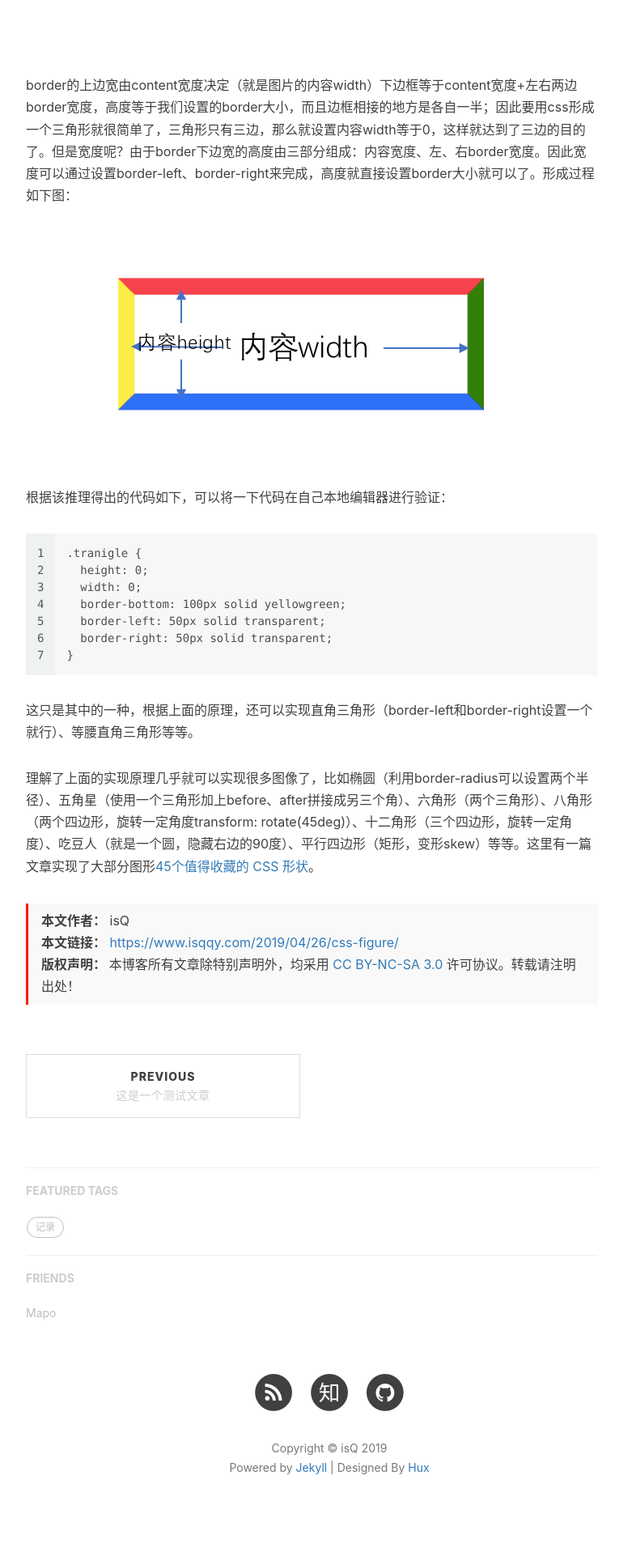
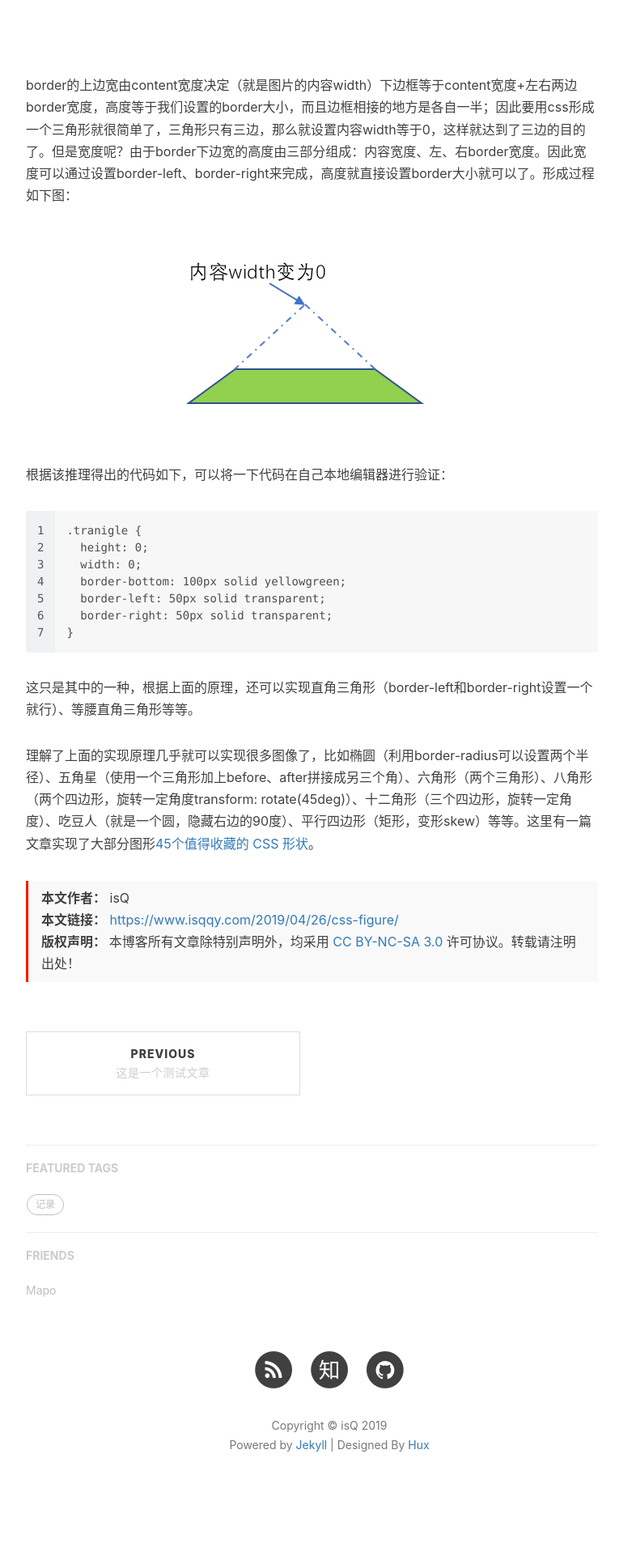
Before and after one commit to yang131323/isQ.github.io, a Jekyll site: the page built from _posts/2019-04-26-css-figure.markdown, in a window 1280 px wide. Shown: the part 1598-3515 px from the top of the page at 81% size, without its empty margins (233-998 px from the left). Built offline with Jekyll 4.4.1, drawn with Linux system fonts in a browser that asks for light colours; nearby versions of some CDN libraries; comment, search, counter and statistics services are not loaded; after the commit the page ends 3487 px from its top, so only the background shows below that.

Commit message:
纠正图片使用错误

```diff
--- a/_posts/2019-04-26-css-figure.markdown
+++ b/_posts/2019-04-26-css-figure.markdown
@@ -32,7 +32,7 @@ tags:
 
 border的上边宽由content宽度决定（就是图片的内容width）下边框等于content宽度+左右两边border宽度，高度等于我们设置的border大小，而且边框相接的地方是各自一半；因此要用css形成一个三角形就很简单了，三角形只有三边，那么就设置内容width等于0，这样就达到了三边的目的了。但是宽度呢？由于border下边宽的高度由三部分组成：内容宽度、左、右border宽度。因此宽度可以通过设置border-left、border-right来完成，高度就直接设置border大小就可以了。形成过程如下图：
 
-![三角形生成原理](/img/post/20190426/border-detail.png)
+![三角形生成原理](/img/post/20190426/triangle.png)
 
 根据该推理得出的代码如下，可以将一下代码在自己本地编辑器进行验证：
 
```
